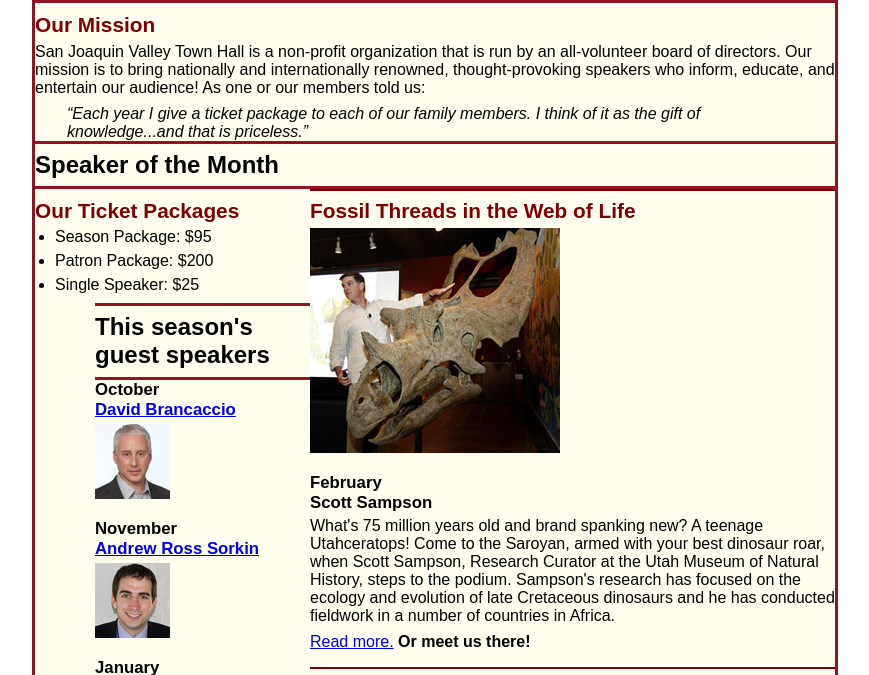
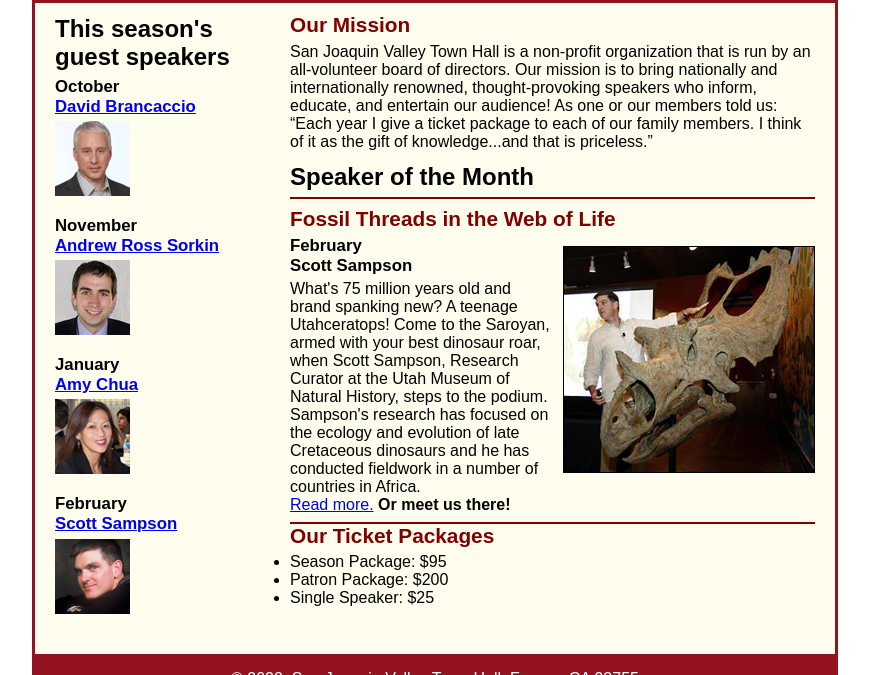
Before and after one commit to AGlann/A08, a plain HTML site: page c6_index.html in a window 1280 px wide. Shown: the part 120-795 px from the top of the page, without its empty margins (205-1074 px from the left). Drawn offline with Linux system fonts and the light colour scheme.

Commit message:
Changed css file

```diff
--- a/styles/c6_main.css
+++ b/styles/c6_main.css
@@ -45,42 +45,40 @@ header img {
 .shadow {
 	text-shadow: 2px 2px 2px #800000;
 }
-/* the styles for the main content */
-main {
+
+/* the styles for the section */
+section {
+	width: 525px;
+	float: right;
+	padding: 0 20px 20px 20px; /* Adjusted padding */
 }
-main {
-	padding: 0;
-}
-main h1 {
-	font-size: 150%;
-	padding: .3em 0;
-    border-top: 3px solid #931420;
-    border-bottom: 3px solid #931420;
-}
-main h2 {
+
+section h2 {
 	color: #800000;
 	font-size: 130%;
 	padding: .5em 0 .25em 0;
 }
-main h3 {
+
+/* the styles for the aside */
+aside {
+	width: 215px;
+	float: right;
+	padding-left: 20px; /* Left padding added */
+	padding-bottom: 20px; /* Bottom padding added */
+}
+
+aside h2 {
+	color: #800000;
+	font-size: 130%;
+	padding: .5em 0 .25em 0;
+}
+
+aside h3 {
 	font-size: 105%;
 	padding-bottom: .25em;
 }
-main img {
+aside img {
 	padding-bottom: 1em;
-}
-main p {
-	padding-bottom: .5em;
-}
-main blockquote {
-	padding: 0 2em;
-	font-style: italic;
-}
-main ul {
-	padding: 0 0 .25em 1.25em;
-}
-main li {
-	padding-bottom: .35em;
 }
 
 /* the styles for the article */
@@ -91,28 +89,20 @@ article {
 	width: 525px;
 	float: right;
 }
+
 article h2 {
 	padding-top: 0;
 }
+
 article h3 {
 	font-size: 105%;
 	padding-bottom: .25em;
 }
 
-/* the styles for the aside */
-aside {
-	width: 215px;
+article img {
 	float: right;
-	padding-left: 20px;
-	padding-bottom: 20px;
-}
-
-aside h3 {
-	font-size: 105%;
-	padding-bottom: .25em;
-}
-aside img {
-	padding-bottom: 1em;
+	margin: 10px 0 10px 10px; /* Adjusted margins */
+	border: 1px solid black; /* Added border */
 }
 
 /* the styles for the footer */
@@ -125,3 +115,11 @@ footer p {
 	color: white;
 	padding: 1em 0;
 }
+
+/* Added style rule for h1 element */
+h1 {
+	font-size: 150%;
+	padding-top: .5em;
+	padding-bottom: .25em;
+	margin: 0;
+}
```
Lines whose indentation alone changed are shown as unchanged.
